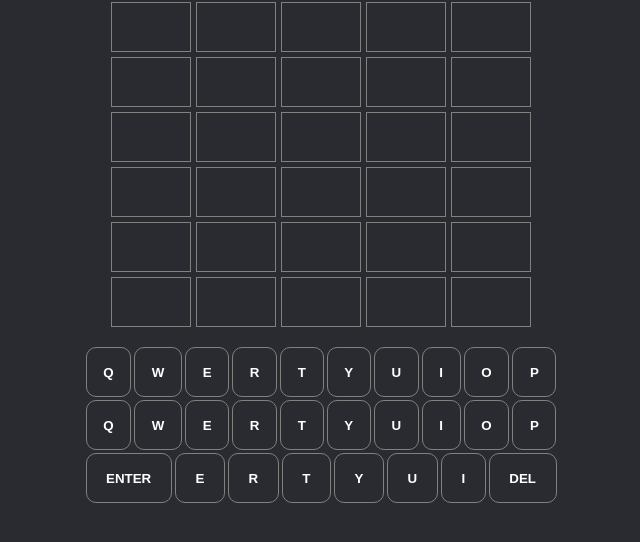
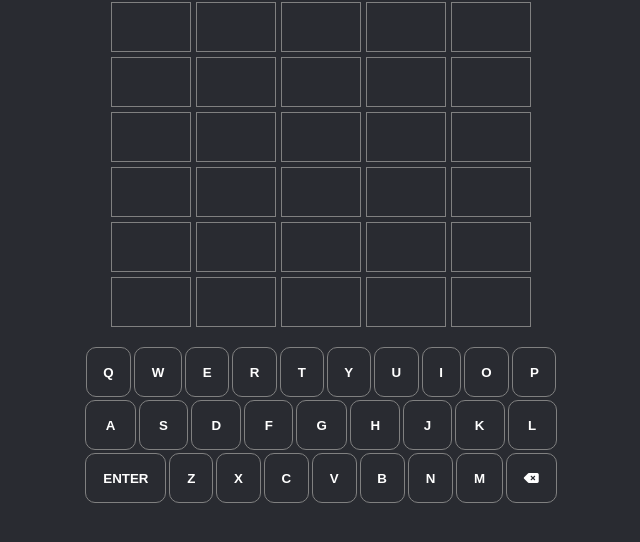
Before and after one commit to pahoalapizco/wordle-clon, a plain HTML site: page index.html in a window 1280 px wide. Shown: the part 72-614 px from the top of the page, without its empty margins (319-959 px from the left). Drawn offline with Linux system fonts and the light colour scheme.

Commit message:
Dynamic keyboard

```diff
--- a/index.html
+++ b/index.html
@@ -5,6 +5,7 @@
   <meta http-equiv="X-UA-Compatible" content="IE=edge">
   <meta name="viewport" content="width=device-width, initial-scale=1.0">
   <link rel="stylesheet" href="./styles/style.css">
+  <script src="https://kit.fontawesome.com/1db2702c51.js" crossorigin="anonymous"></script>
   <title>Wordle - Clon</title>
 </head>
 <body>
@@ -59,40 +60,6 @@
       </section>
 
       <section class="keyboard--container" id="keyboard">
-        <div class="keyboard-row">
-          <button class="keyboard-letter"> Q </button>
-          <button class="keyboard-letter"> W </button>
-          <button class="keyboard-letter"> E </button>
-          <button class="keyboard-letter"> R </button>
-          <button class="keyboard-letter"> T </button>
-          <button class="keyboard-letter"> Y </button>
-          <button class="keyboard-letter"> U </button>
-          <button class="keyboard-letter"> I </button>
-          <button class="keyboard-letter"> O </button>
-          <button class="keyboard-letter"> P </button>
-        </div>
-        <div class="keyboard-row">
-          <button class="keyboard-letter"> Q </button>
-          <button class="keyboard-letter"> W </button>
-          <button class="keyboard-letter"> E </button>
-          <button class="keyboard-letter"> R </button>
-          <button class="keyboard-letter"> T </button>
-          <button class="keyboard-letter"> Y </button>
-          <button class="keyboard-letter"> U </button>
-          <button class="keyboard-letter"> I </button>
-          <button class="keyboard-letter"> O </button>
-          <button class="keyboard-letter"> P </button>
-        </div>
-        <div class="keyboard-row">
-          <button class="keyboard-letter"> ENTER </button>
-          <button class="keyboard-letter"> E </button>
-          <button class="keyboard-letter"> R </button>
-          <button class="keyboard-letter"> T </button>
-          <button class="keyboard-letter"> Y </button>
-          <button class="keyboard-letter"> U </button>
-          <button class="keyboard-letter"> I </button>
-          <button class="keyboard-letter"> DEL </button>
-        </div>
       </section>
     </main>
     <footer>
--- a/js/index.js
+++ b/js/index.js
@@ -0,0 +1,34 @@
+const keyboard = document.getElementById("keyboard");
+
+const keyboardLetters = [
+  ["Q", "W", "E", "R","T", "Y", "U", "I","O", "P"],
+  ["A", "S", "D", "F", "G", "H", "J", "K", "L"],
+  ["ENTER","Z","X","C","V","B","N","M","DELETE"],
+];
+
+keyboardLetters.forEach(row => {
+  const rowKey = document.createElement("div");
+  rowKey.classList.add("keyboard-row");
+  row.forEach(letter => {
+    const button = document.createElement("button");
+    button.classList.add("keyboard-letter");
+    button.setAttribute("id", letter);
+    button.innerText = letter;
+    switch (letter) {
+      case "ENTER":
+        button.setAttribute("onclick", "send");
+        break;
+      case "DELETE":
+        button.setAttribute("onclick", "delete");
+        button.innerText = "";
+        button.innerHTML = `<span> <i class="fa-solid fa-delete-left"></i> </span>`
+        break;
+
+      default:
+        button.setAttribute("onclick", "pressLetter()");
+        break;
+    }
+    rowKey.append(button);
+  });
+  keyboard.append(rowKey);
+});
--- a/styles/style.css
+++ b/styles/style.css
@@ -118,7 +118,10 @@ main {
   font-weight: bold;
 
 }
-
+.keyboard-letter:hover {
+  cursor: pointer;
+  opacity: 0.6;
+}
 .correct {
   background-color: var(--correct);
 }
```
